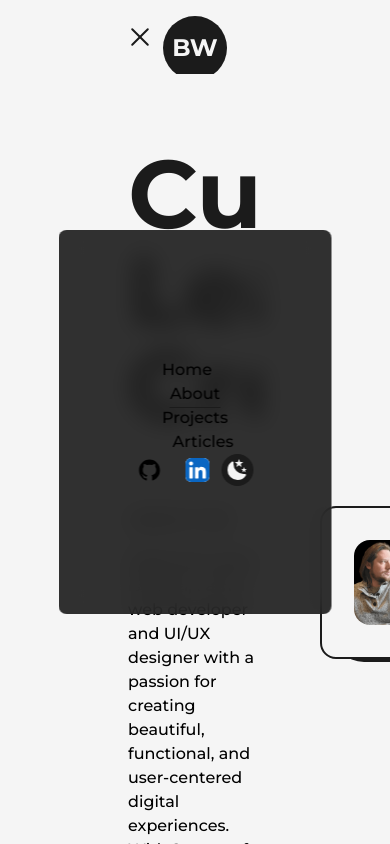
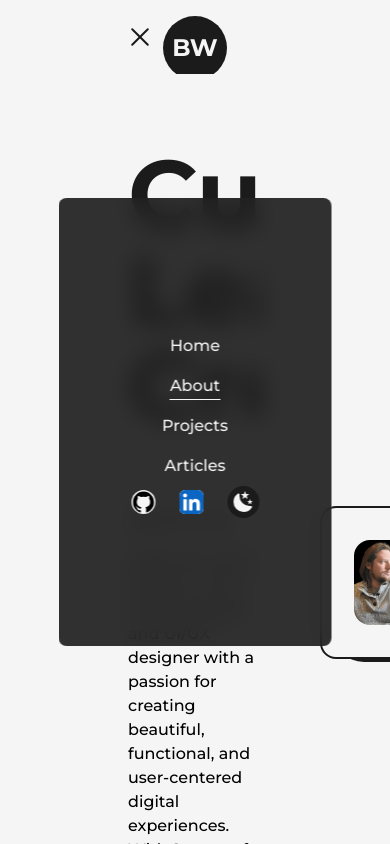
Before and after one commit to codebucks27/Next.js-Developer-Portfolio-Starter-Code, a Next.js app: page /about in a window 390 px wide. Both pictures are taken after a click on the button 140 px from the left and 37 px from the top of the page. Shown: the top 844 px of the page. Built offline with nearby package versions, Linux system fonts and the light colour scheme.

Commit message:
small navbar styling

```diff
--- a/src/components/NavBar.js
+++ b/src/components/NavBar.js
@@ -33,13 +33,13 @@
   }
 
   return (
-    <button href={href} className={`${className} relative group`} onClick={handleClick}>
+    <button href={href} className={`${className} relative group text-light dark:text-dark my-2`} onClick={handleClick}>
       {title}
 
       <span
-        className={`h-[1px] inline-block bg-dark absolute left-0 -bottom-0.5 group-hover:w-full transition-[width] ease duration-300
+        className={`bg-light h-[1px] inline-block absolute left-0 -bottom-0.5 group-hover:w-full transition-[width] ease duration-300
         ${router.asPath === href ? "w-full" : "w-0"}
-        dark:bg-light`}
+        dark:bg-dark`}
       >
         &nbsp;
       </span>
@@ -119,10 +119,10 @@
         isOpen ?
         <div className="min-w-[70vw] flex flex-col justify-between z-30 items-center fixed top-1/2 left-1/2 -translate-x-1/2 -translate-y-1/2 bg-dark/90 dark:bg-light/75 rounded-lg backdrop-blur-md py-32">
       <nav className="flex items-center flex-col justify-center">
-        <CustomMobileLink href="/" title="Home" className="mr-4" toggle={handleClick} />
-        <CustomMobileLink href="/about" title="About" className="mx-4" toggle={handleClick} />
-        <CustomMobileLink href="/projects" title="Projects" className="mx-4" toggle={handleClick} />
-        <CustomMobileLink href="/articles" title="Articles" className="ml-4" toggle={handleClick} />
+        <CustomMobileLink href="/" title="Home" className="" toggle={handleClick} />
+        <CustomMobileLink href="/about" title="About" className="" toggle={handleClick} />
+        <CustomMobileLink href="/projects" title="Projects" className="" toggle={handleClick} />
+        <CustomMobileLink href="/articles" title="Articles" className="" toggle={handleClick} />
       </nav>
 
       <nav className="flex items-center justify-center flex-wrap">
@@ -131,7 +131,7 @@
           target={"_blank"}
           whileHover={{ y: -2 }}
           whileTap={{ scale: 0.9 }}
-          className="w-6 mr-3"
+          className="w-6 mr-3 bg-light rounded-full dark:bg-dark"
         >
           <GithubIcon />
         </motion.a>
@@ -140,7 +140,7 @@
           target={"_blank"}
           whileHover={{ y: -2 }}
           whileTap={{ scale: 0.9 }}
-          className="w-6 ml-3"
+          className="w-6 mx-3"
         >
           <LinkedInIcon />
         </motion.a>
```
